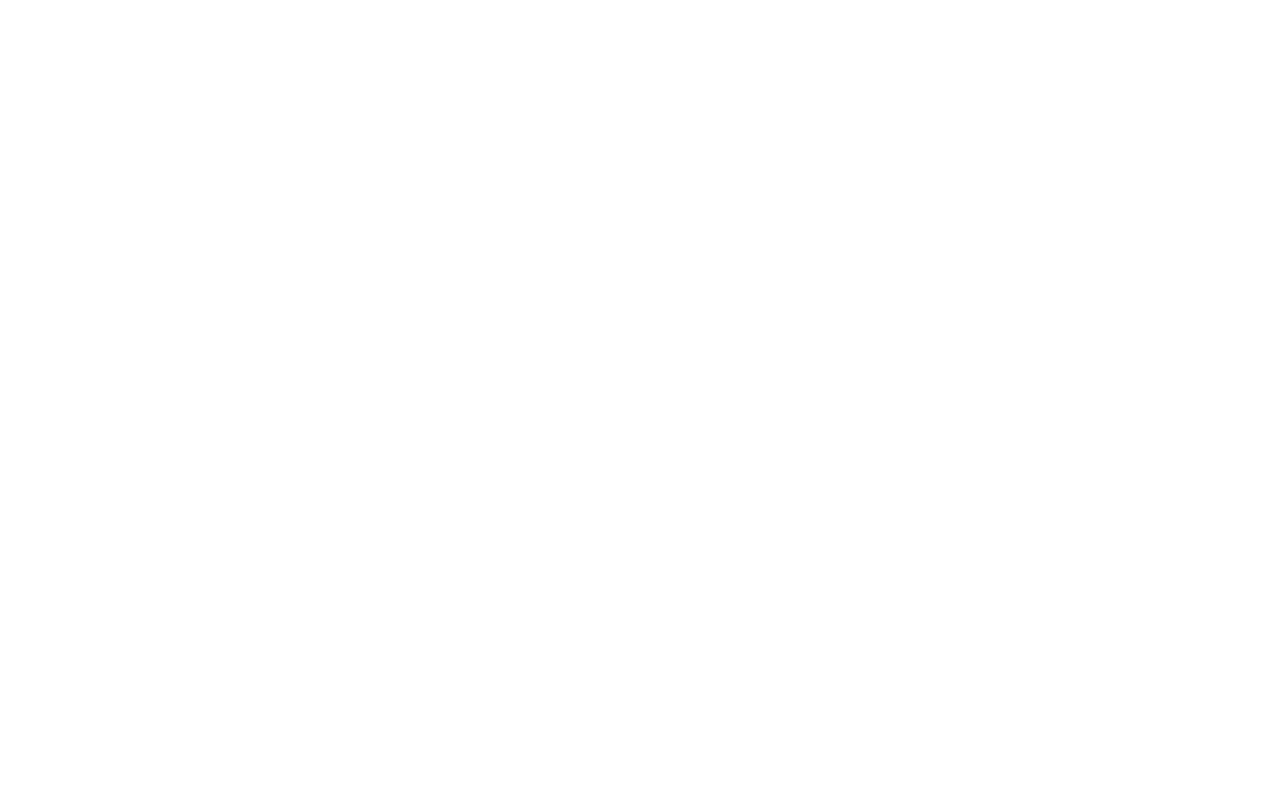
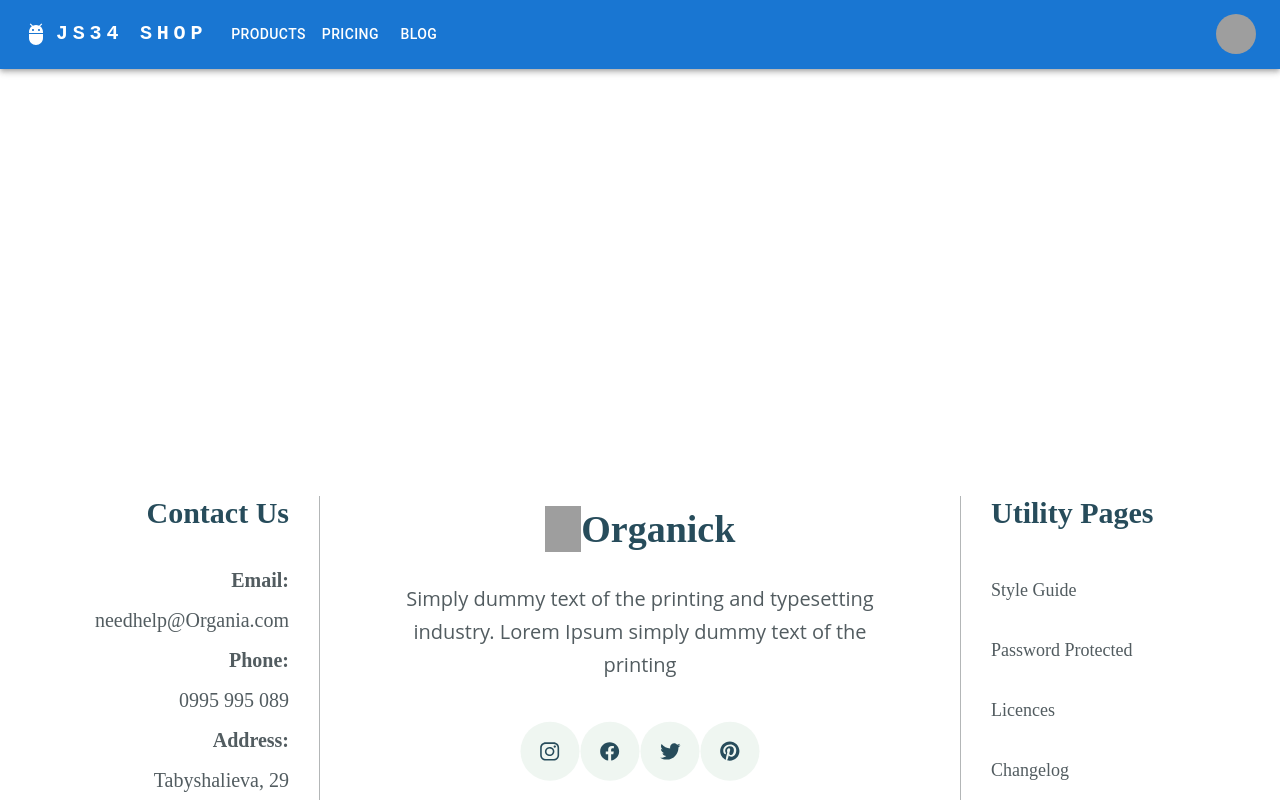
Before and after one commit to Alex-prog814/project_with_mentor-js34, a React (Create React App) app: page /products in a window 1280 px wide. Before the commit this address had no page. Built offline with nearby package versions, Linux system fonts and the light colour scheme; grey boxes are pictures that could not be loaded.

Commit message:
add footer

```diff
--- a/src/components/Footer.jsx
+++ b/src/components/Footer.jsx
@@ -1,5 +1,4 @@
 import React from "react";
-// import styles from "../styles/Footer.module.css";
 import style from "../styles/footer.module.css";
 import Logo from "../icons/Logo.svg";
 import instagram from "../icons/instagram-icon-footer.svg";
@@ -9,22 +8,27 @@
 
 const Footer = () => {
     return (
-        <footer>
-      <div className="contactUs__footer">
-        <h3 className={styles.contact__title}>Contact Us</h3>
-        <div className={styles.contact__item}>
-          <h4 className={styles.contact__item__title}>Email</h4>
-          <p className={styles.contact__item__desc}>needhelp@Organia.com</p>
-        </div>
-        <div className={styles.contact__item}>
-          <h4 className={styles.contact__item__title}>Phone</h4>
-          <p className={styles.contact__item__desc}>0995 995 089</p>
-        </div>
-        <div className={styles.contact__item}>
-          <h4 className={styles.contact__item__title}>Address</h4>
-          <p className={styles.contact__item__desc}>Tabyshalieva, 29</p>
-        </div>
-      </div>
+        <div className={style.footer}>
+            <div className={style.contactUs__footer}>
+                <h2 className={style.contact__title}>Contact Us</h2>
+                <div className={style.contact__item}>
+                    <h4 className={style.contact__item__title}>Email:</h4>
+                    <p className={style.contact__item__desc}>
+                        needhelp@Organia.com
+                    </p>
+                </div>
+                <div className={style.contact__item}>
+                    <h4 className={style.contact__item__title}>Phone:</h4>
+                    <p className={style.contact__item__desc}>0995 995 089</p>
+                </div>
+                <div className={style.contact__item}>
+                    <h4 className={style.contact__item__title}>Address:</h4>
+                    <p className={style.contact__item__desc}>
+                        Tabyshalieva, 29
+                    </p>
+                </div>
+            </div>
+
             <div className={style.middle__footer}>
                 <div className={style.middle__footer__title}>
                     <img
@@ -67,7 +71,7 @@
                     <li>Changelog</li>
                 </ul>
             </div>
-        </footer>
+        </div>
     );
 };
 
--- a/src/styles/footer.module.css
+++ b/src/styles/footer.module.css
@@ -1,20 +1,51 @@
-/* !middle footer */
+/* !footer */
+.footer {
+    display: flex;
+    justify-content: center;
+    /* border: 2px solid green; */
+    width: 100%;
+    position: absolute;
+    bottom: 0;
+}
+
+/* !contact us */
+.contactUs__footer {
+    margin-right: 30px;
+    color: #525c60;
+    width: 20%;
+}
+.contact__item {
+    text-align: right;
+    line-height: 40px;
+    font-size: 20px;
+}
+.contact__title {
+    margin-bottom: 30px;
+    color: #274c5b;
+    text-align: right;
+    font-size: 30px;
+}
+
+/* ! middle footer */
 .middle__footer {
-    font-family: "Roboto";
-    max-width: 30%;
-    margin: 0 auto;
+    width: 50%;
+    border-right: 1px solid #b3b6b7;
+    border-left: 1px solid #b3b6b7;
 }
 .middle__footer__title {
     display: flex;
+    margin: 10px;
+    margin-bottom: 30px;
     justify-content: center;
     align-items: center;
-    gap: 2%;
 }
+
 .middle__footer__title__logo {
     width: 36.582px;
     height: 45.716px;
     flex-shrink: 0;
 }
+
 .middle__footer__title__text {
     font-size: 38px;
     font-style: normal;
@@ -26,11 +57,11 @@
     color: #525c60;
     text-align: center;
     font-family: "Open Sans";
-    font-size: 14px;
+    font-size: 20px;
     font-style: normal;
     font-weight: 400;
     line-height: 165.4%;
-    width: 55%;
+    width: 80%;
     margin: 23px auto 0 auto;
 }
 .middle__footer__icons {
@@ -38,7 +69,6 @@
     flex-direction: row;
     justify-content: center;
     align-items: center;
-    gap: 15px;
     width: 55%;
     margin: 40px auto 0 auto;
 }
@@ -46,27 +76,34 @@
     list-style-type: none;
 }
 .middle__footer__icons li > img {
-    width: 40px;
-    height: 40px;
+    width: 60px;
+    height: 60px;
     flex-shrink: 0;
 }
 
-/* ! utility */
+/* ! Utility footer */
 .utility__h2 {
     color: #274c5b;
-    font-family: Roboto;
+    margin-bottom: 30px;
     font-size: 30px;
     font-style: normal;
     font-weight: 700;
     line-height: normal;
 }
+
+.utility__footer {
+    margin-left: 30px;
+    position: relative;
+    width: 20%;
+}
+
 .utility__list {
     list-style-type: none;
     color: #525c60;
     font-size: 18px;
     font-style: normal;
     font-weight: 400;
+    line-height: 60px;
     position: absolute;
     left: 0px;
-    line-height: 40px;
 }
```
